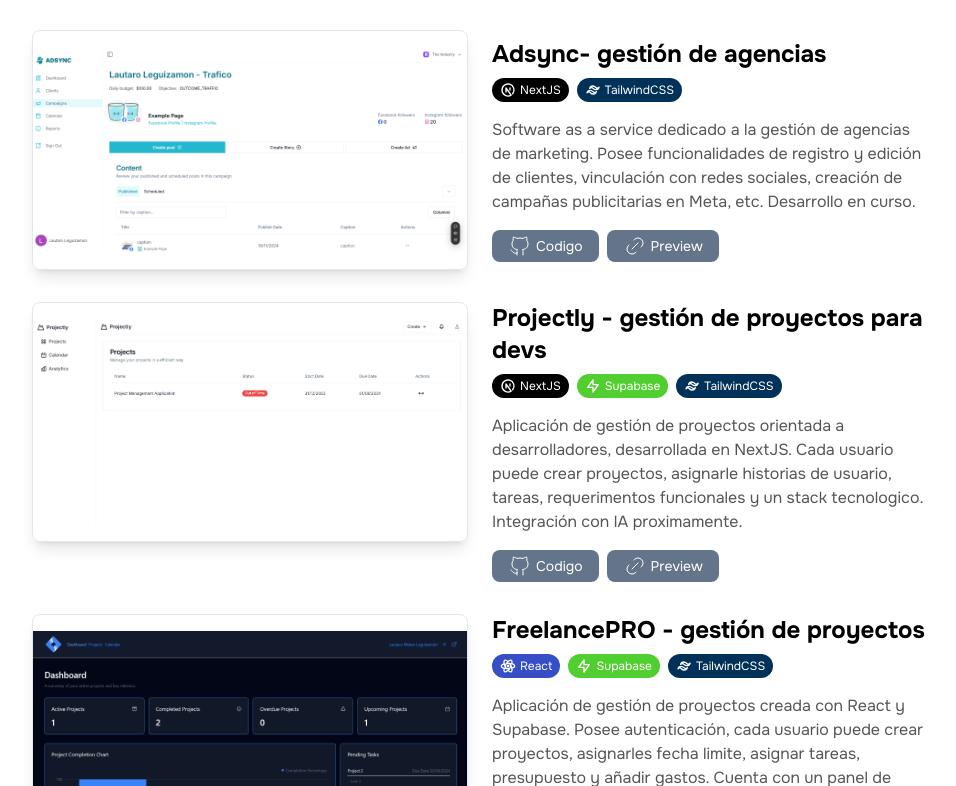
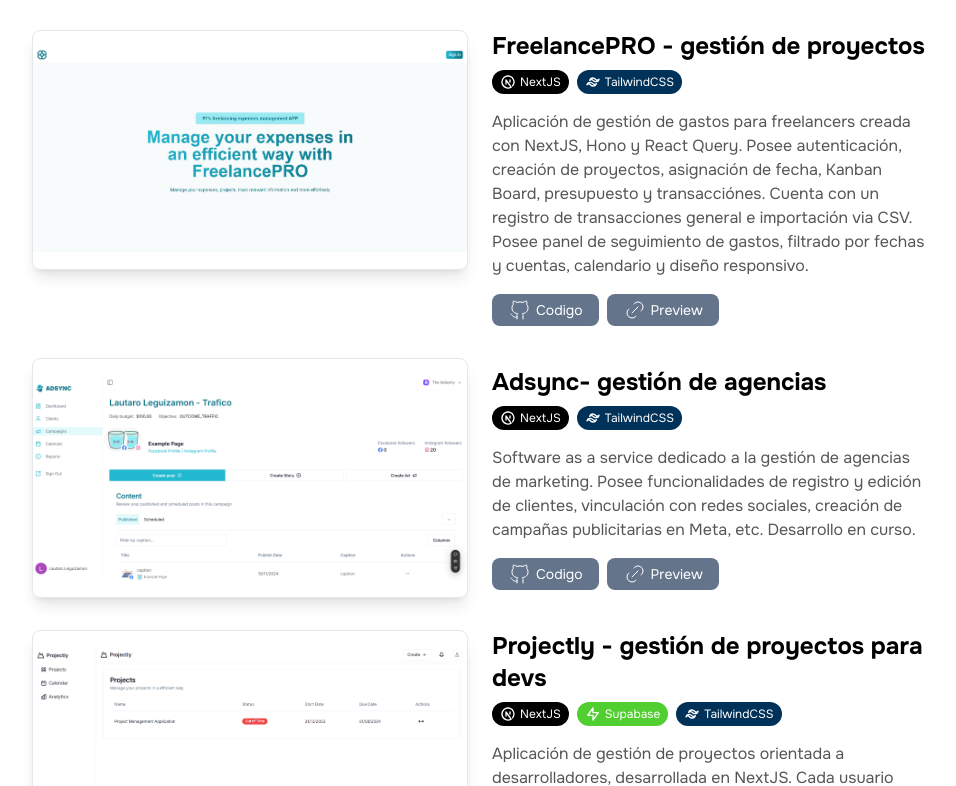
Before and after one commit to lautaromateol/portafolio, a React (Vite) app: page / in a window 1280 px wide. Shown: the part 934-1720 px from the top of the page, without its empty margins (160-1116 px from the left). Built offline with nearby package versions, Linux system fonts and the light colour scheme.

Commit message:
Proyecto actualizado

```diff
--- a/src/components/Projects.jsx
+++ b/src/components/Projects.jsx
@@ -58,11 +58,18 @@ const TAGS = {
     name: "Supabase",
     icon: <IconBrandSupabase className="w-4 h-4" />,
     styles: "bg-[#51cf30]"
-  }
-
+  },
 }
 
 const PROJECTS = [
+  {
+    title: "FreelancePRO - gestión de proyectos",
+    description: "Aplicación de gestión de gastos para freelancers creada con NextJS, Hono y React Query. Posee autenticación, creación de proyectos, asignación de fecha, Kanban Board, presupuesto y transacciónes. Cuenta con un registro de transacciones general e importación via CSV. Posee panel de seguimiento de gastos, filtrado por fechas y cuentas, calendario y diseño responsivo.",
+    image: "./img/projects/freelancepro.png",
+    repoLink: "https://github.com/lautaromateol/freelance-pro",
+    deployLink: "https://freelance-pro-gray.vercel.app/",
+    tags: [TAGS.NextJS, TAGS.TailwindCSS]
+  },
   {
     title: "Adsync- gestión de agencias",
     description: "Software as a service dedicado a la gestión de agencias de marketing. Posee funcionalidades de registro y edición de clientes, vinculación con redes sociales, creación de campañas publicitarias en Meta, etc. Desarrollo en curso.",
@@ -78,14 +85,6 @@ const PROJECTS = [
     repoLink: "https://github.com/lautaromateol/projectly",
     deployLink: "https://projectly-tan.vercel.app/",
     tags: [TAGS.NextJS, TAGS.Supabase, TAGS.TailwindCSS]
-  },
-  {
-    title: "FreelancePRO - gestión de proyectos",
-    description: "Aplicación de gestión de proyectos creada con React y Supabase. Posee autenticación, cada usuario puede crear proyectos, asignarles fecha limite, asignar tareas, presupuesto y añadir gastos. Cuenta con un panel de seguimiento, calendario y diseño responsivo.",
-    image: "./img/projects/freelancepro.png",
-    repoLink: "https://github.com/lautaromateol/freelancepro",
-    deployLink: "https://freelancepro-mu.vercel.app/",
-    tags: [TAGS.React, TAGS.Supabase, TAGS.TailwindCSS]
   },
   {
     title: "Pure Decor - e-commerce",
```
Also changed, not shown: public/img/projects/freelancepro.png.
